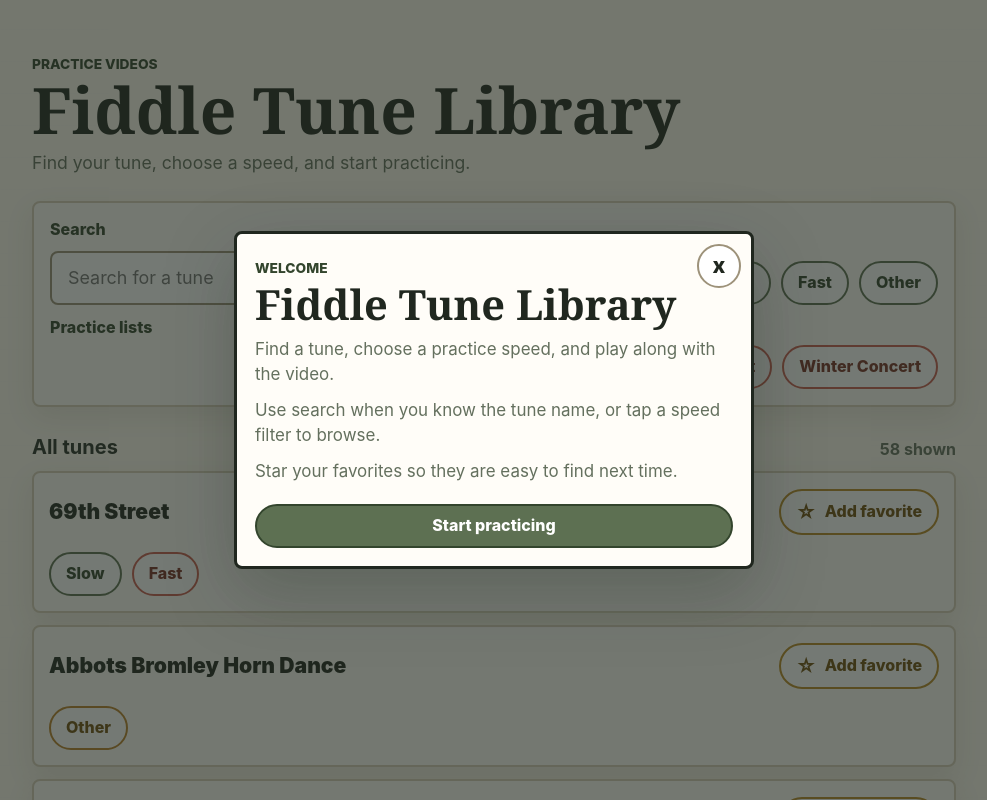
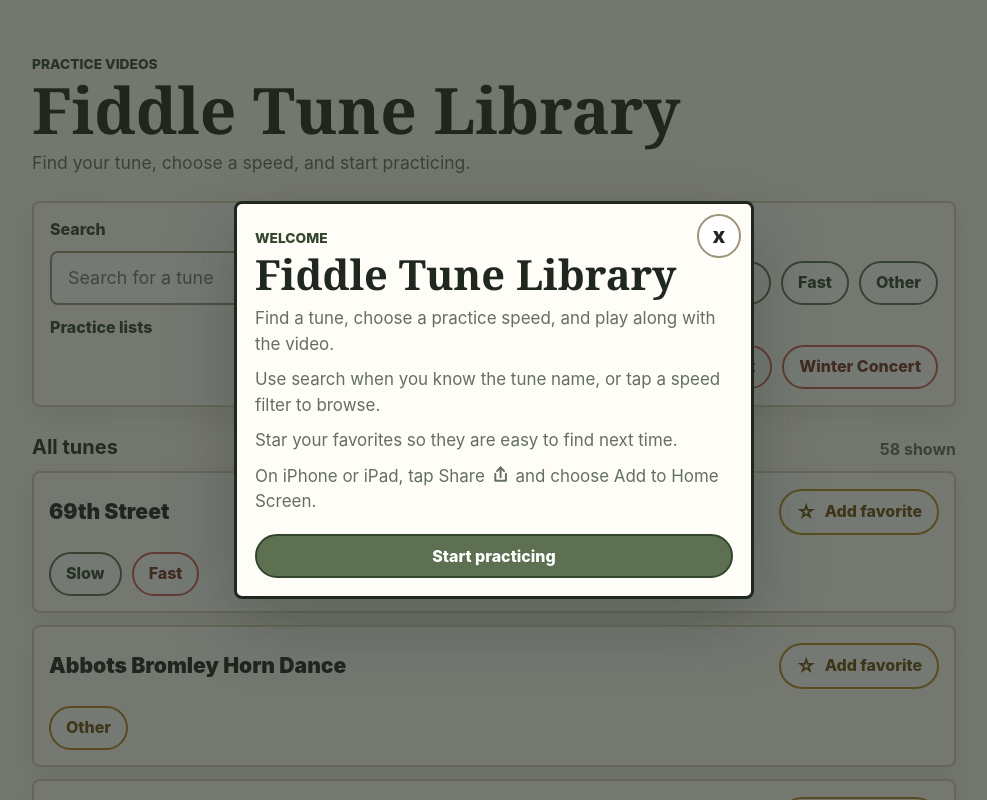
Before and after one commit to sargondj/fiddle-tune-library, a React (Vite) app: page / in a window 1280 px wide. Shown: the top 800 px of the page, without its empty margins (146-1133 px from the left). Built offline with nearby package versions, Linux system fonts and the light colour scheme.

Commit message:
Editing shadowbox popup text
Editing shadowbox popup text

```diff
--- a/src/components/WelcomeDialog.tsx
+++ b/src/components/WelcomeDialog.tsx
@@ -27,6 +27,17 @@ export function WelcomeDialog({ onClose }: Props) {
           <p>Find a tune, choose a practice speed, and play along with the video.</p>
           <p>Use search when you know the tune name, or tap a speed filter to browse.</p>
           <p>Star your favorites so they are easy to find next time.</p>
+          <p>
+            On iPhone or iPad, tap Share{' '}
+            <span className="share-icon" aria-hidden="true">
+              <svg viewBox="0 0 24 24" focusable="false">
+                <path d="M12 15V4" />
+                <path d="M8 8l4-4 4 4" />
+                <path d="M6 11v8h12v-8" />
+              </svg>
+            </span>{' '}
+            and choose Add to Home Screen.
+          </p>
         </div>
 
         <button className="dialog-primary" type="button" onClick={onClose}>
--- a/src/styles.css
+++ b/src/styles.css
@@ -388,6 +388,23 @@ h2 {
   line-height: 1.5;
 }
 
+.share-icon {
+  display: inline-flex;
+  width: 1.25em;
+  height: 1.25em;
+  vertical-align: -0.22em;
+}
+
+.share-icon svg {
+  width: 100%;
+  height: 100%;
+  fill: none;
+  stroke: currentColor;
+  stroke-width: 2.2;
+  stroke-linecap: round;
+  stroke-linejoin: round;
+}
+
 .dialog-close {
   position: absolute;
   top: 10px;
```
